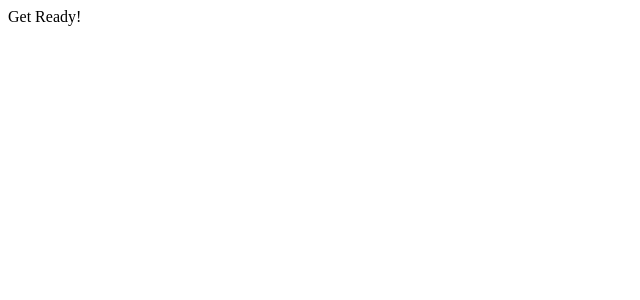
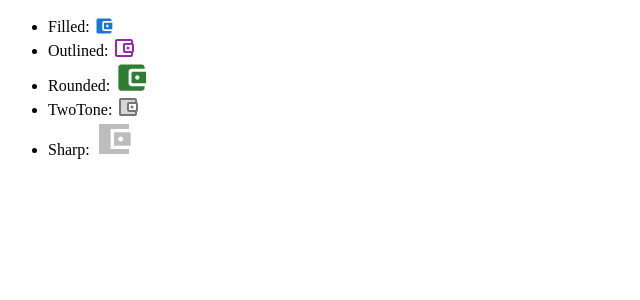
Before and after one commit to minkolee/longwaytoReactJsMastery, a React (Create React App) app: page / in a window 1280 px wide. Shown: the top 300 px of the page, without its empty margins (0-640 px from the left). Built offline with nearby package versions, Linux system fonts and the light colour scheme.

Commit message:
会使用图标了

```diff
--- a/public/index.html
+++ b/public/index.html
@@ -9,10 +9,10 @@
             rel="stylesheet"
             href="https://fonts.loli.net/css?family=Roboto:300,400,500,700&display=swap"
     />
-    <link
-            rel="stylesheet"
-            href="https://fonts.loli.net/icon?family=Material+Icons"
-    />
+<!--    <link-->
+<!--            rel="stylesheet"-->
+<!--            href="https://fonts.loli.net/icon?family=Material+Icons"-->
+<!--    />-->
     <title>React Leanr</title>
   </head>
   <body>
--- a/src/App.js
+++ b/src/App.js
@@ -1,9 +1,22 @@
+import AccountBalanceWalletIcon from '@mui/icons-material/AccountBalanceWallet';
+import AccountBalanceWalletOutlinedIcon from '@mui/icons-material/AccountBalanceWalletOutlined';
+import AccountBalanceWalletRoundedIcon from '@mui/icons-material/AccountBalanceWalletRounded';
+import AccountBalanceWalletTwoToneIcon from '@mui/icons-material/AccountBalanceWalletTwoTone';
+import AccountBalanceWalletSharpIcon from '@mui/icons-material/AccountBalanceWalletSharp';
+
+const styleBottom = {"verticalAlign": "bottom"};
 
 function App() {
   return (
     <div>
-    Get Ready!
-    </div>
+      <ul>
+        <li >Filled: <AccountBalanceWalletIcon  color="primary" fontSize="small" style={styleBottom}/></li>
+        <li>Outlined: <AccountBalanceWalletOutlinedIcon color="secondary" style={styleBottom}/></li>
+        <li>Rounded: <AccountBalanceWalletRoundedIcon color="success" fontSize="large" style={styleBottom}/></li>
+        <li>TwoTone: <AccountBalanceWalletTwoToneIcon color="action" style={styleBottom}/></li>
+        <li>Sharp: <AccountBalanceWalletSharpIcon color="disabled" sx={{fontSize:40}} style={styleBottom}/></li>
+      </ul>
+   </div>
   );
 }
 
```
